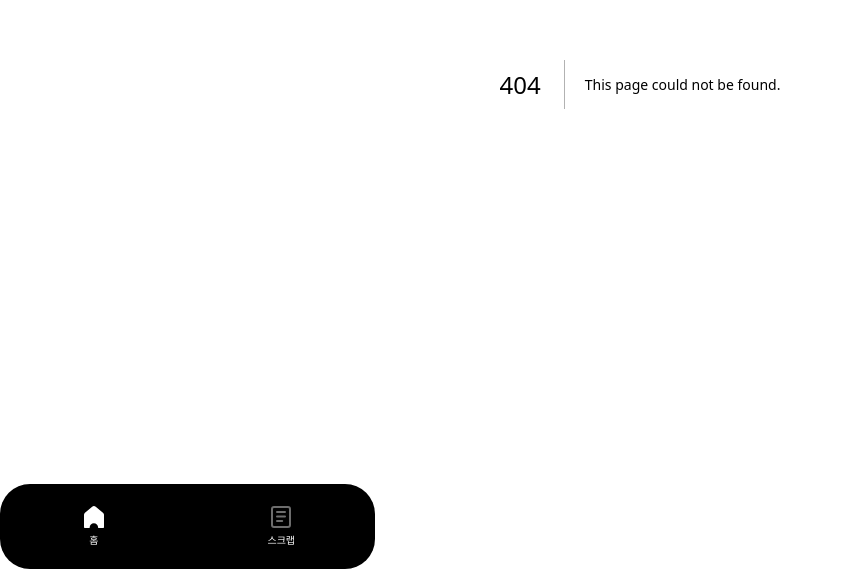
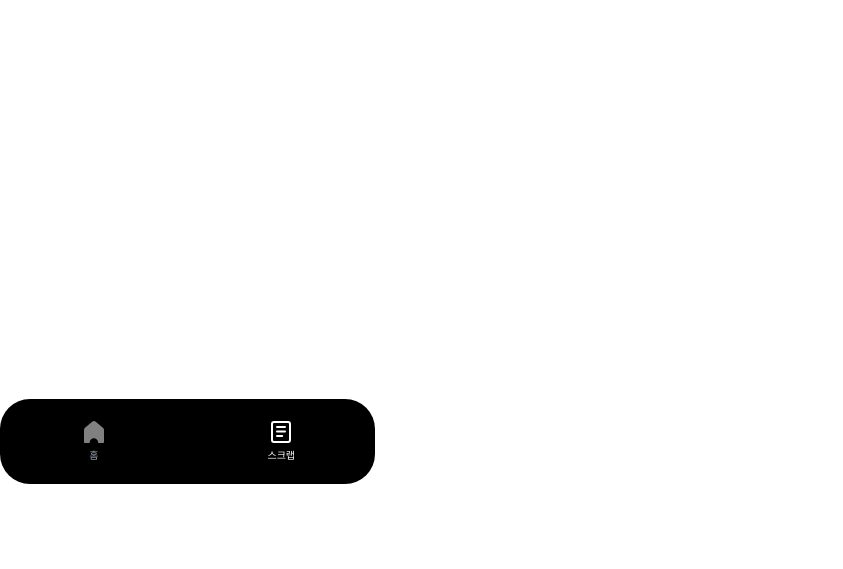
Before and after one commit to novice1993/ny-times-v2, a Next.js app: page /scrap in a window 1280 px wide. Before the commit this address had no page. Shown: the part 316-885 px from the top of the page, without its empty margins (0-843 px from the left). After the commit the page ends 800 px from the top, so only its background shows below. Built offline with nearby package versions, Linux system fonts and the light colour scheme.

Commit message:
feat: 메뉴 컴포넌트 구현 완료
Desc
- position, 조건부 스타일링 구현 완료

```diff
--- a/src/app/(features)/menu/components/HomePageButton.tsx
+++ b/src/app/(features)/menu/components/HomePageButton.tsx
@@ -4,7 +4,7 @@ import { useChangeUrl } from '../hooks/useChangeUrl';
 const buttonText = '홈';
 
 export const HomePageButton = () => {
-  const { handleChangeUrl } = useChangeUrl('/');
+  const { handleChangeUrl, isPathActive } = useChangeUrl('/');
 
   return (
     <div className="button-container" onClick={handleChangeUrl}>
@@ -17,10 +17,12 @@ export const HomePageButton = () => {
       >
         <path
           d="M22 9.84141V22.351C22 22.6704 21.6812 23.0002 21.3522 23.0002H16.6221C16.3033 23.0002 16.0874 22.7838 16.0874 22.4644V22.3613C16.0874 19.9913 14.1542 18.1571 11.892 18.1571C9.52699 18.1571 7.69666 20.0943 7.69666 22.3613V22.4644C7.69666 22.7838 7.48072 23.0002 7.16195 23.0002H2.64781C2.32905 23.0002 2 22.6807 2 22.351V9.84141C2 8.97583 2.31877 8.22361 2.96658 7.68777L10.1748 1.64936C11.1414 0.78379 12.653 0.78379 13.7224 1.64936L20.9306 7.68777C21.6812 8.22361 22 8.97583 22 9.84141Z"
-          fill="white"
+          fill={`${isPathActive ? 'white' : 'gray'}`}
         />
       </svg>
-      <div className="button-text" style={{ color: 'white' }}>
+      <div
+        className={`button-text ${isPathActive ? 'text-white' : 'text-gray-400'}`}
+      >
         {buttonText}
       </div>
     </div>
--- a/src/app/(features)/menu/components/ScrapPageButton.tsx
+++ b/src/app/(features)/menu/components/ScrapPageButton.tsx
@@ -4,7 +4,7 @@ import { useChangeUrl } from '../hooks/useChangeUrl';
 const buttonText = '스크랩';
 
 export const ScrapPageButton = () => {
-  const { handleChangeUrl } = useChangeUrl('/scrap');
+  const { handleChangeUrl, isPathActive } = useChangeUrl('/scrap');
 
   return (
     <div className="button-container" onClick={handleChangeUrl}>
@@ -21,18 +21,20 @@ export const ScrapPageButton = () => {
           width="18"
           height="20"
           rx="2"
-          stroke="#6D6D6D"
+          stroke={`${isPathActive ? 'white' : 'gray'}`}
           strokeWidth="2"
         />
         <path
           d="M8 7H16M8 11.5H16M8 16H13.2"
-          stroke="#6D6D6D"
+          stroke={`${isPathActive ? 'white' : 'gray'}`}
           strokeWidth="2"
           strokeLinecap="round"
           strokeLinejoin="round"
         />
       </svg>
-      <div className="button-text" style={{ color: 'white' }}>
+      <div
+        className={`button-text ${isPathActive ? 'text-white' : 'text-gray-400'}`}
+      >
         {buttonText}
       </div>
     </div>
--- a/src/app/(features)/menu/hooks/useChangeUrl.ts
+++ b/src/app/(features)/menu/hooks/useChangeUrl.ts
@@ -1,11 +1,15 @@
 import { useRouter } from 'next/navigation';
+import { usePathname } from 'next/navigation';
 
 export const useChangeUrl = (url: string) => {
   const router = useRouter();
+  const pathName = usePathname();
 
   const handleChangeUrl = () => {
     router.push(url);
   };
 
-  return { handleChangeUrl };
+  const isPathActive = pathName === url;
+
+  return { handleChangeUrl, isPathActive };
 };
--- a/src/app/(features)/menu/style/menu.css
+++ b/src/app/(features)/menu/style/menu.css
@@ -2,7 +2,7 @@
 
 @layer components {
   .menu-container {
-    @apply rounded-[30px] w-[375px] h-[85px] flex items-center justify-between;
+    @apply rounded-[30px] w-[375px] h-[85px] flex items-center justify-between absolute bottom-0;
   }
 
   .button-container {
--- a/src/app/index.css
+++ b/src/app/index.css
@@ -1 +1,17 @@
 @import 'tailwindcss';
+
+@layer base {
+  html {
+    height: 100%;
+  }
+
+  body {
+    height: 100%;
+  }
+}
+
+@layer components {
+  .home-container {
+    @apply h-[100%];
+  }
+}
--- a/src/app/layout.tsx
+++ b/src/app/layout.tsx
@@ -1,18 +1,7 @@
 import type { Metadata } from 'next';
-import { Geist, Geist_Mono } from 'next/font/google';
 import './index.css';
 
 import { Menu } from './(features)/menu';
-
-const geistSans = Geist({
-  variable: '--font-geist-sans',
-  subsets: ['latin'],
-});
-
-const geistMono = Geist_Mono({
-  variable: '--font-geist-mono',
-  subsets: ['latin'],
-});
 
 export const metadata: Metadata = {
   title: 'Create Next App',
@@ -26,9 +15,7 @@ export default function RootLayout({
 }>) {
   return (
     <html lang="en">
-      <body
-        className={`${geistSans.variable} ${geistMono.variable} antialiased`}
-      >
+      <body>
         {children}
         <Menu />
       </body>
--- a/src/app/page.tsx
+++ b/src/app/page.tsx
@@ -1,3 +1,3 @@
 export default function Home() {
-  return <div></div>;
+  return <div className="home-container"></div>;
 }
--- /dev/null
+++ b/src/app/scrap/page.tsx
@@ -0,0 +1,5 @@
+const Scrap = () => {
+  return null;
+};
+
+export default Scrap;
```
